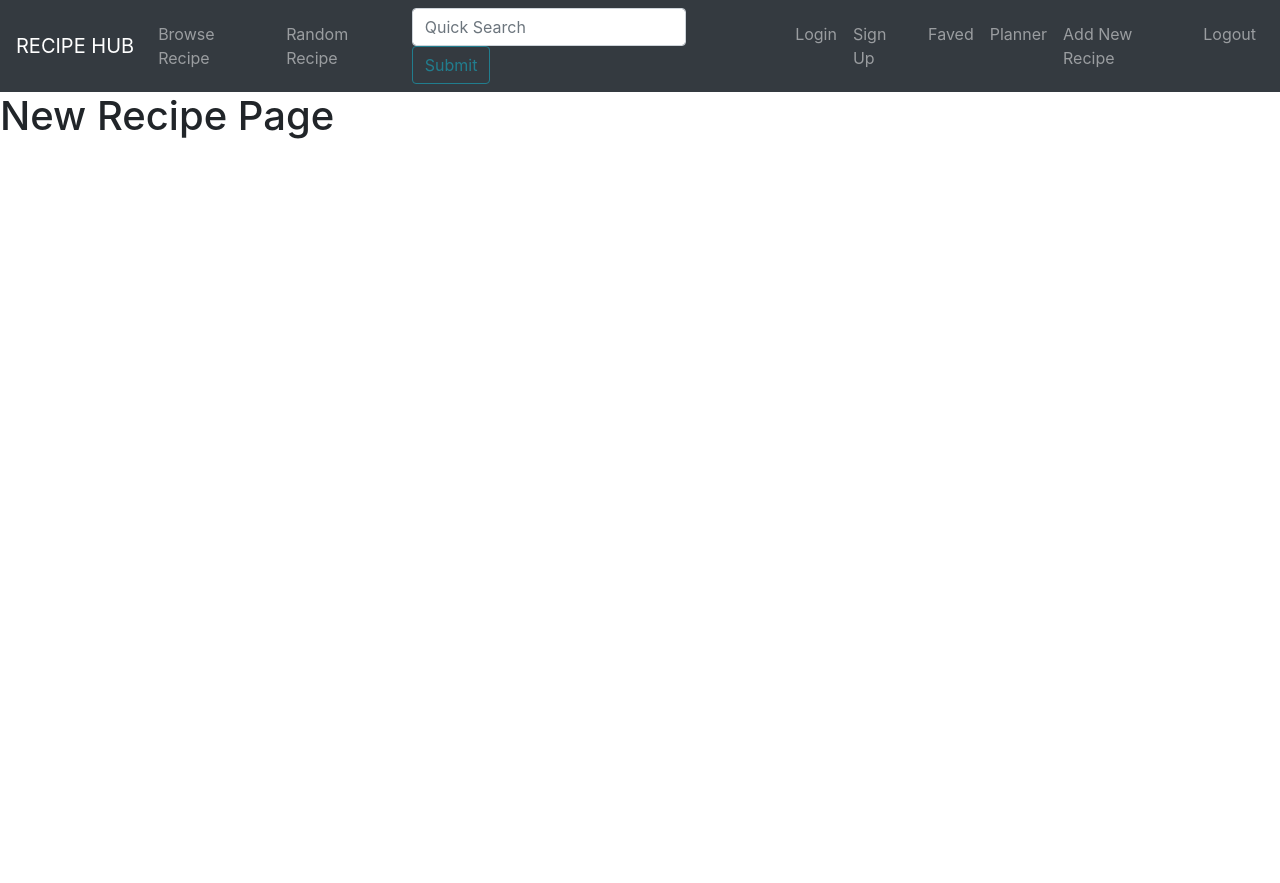
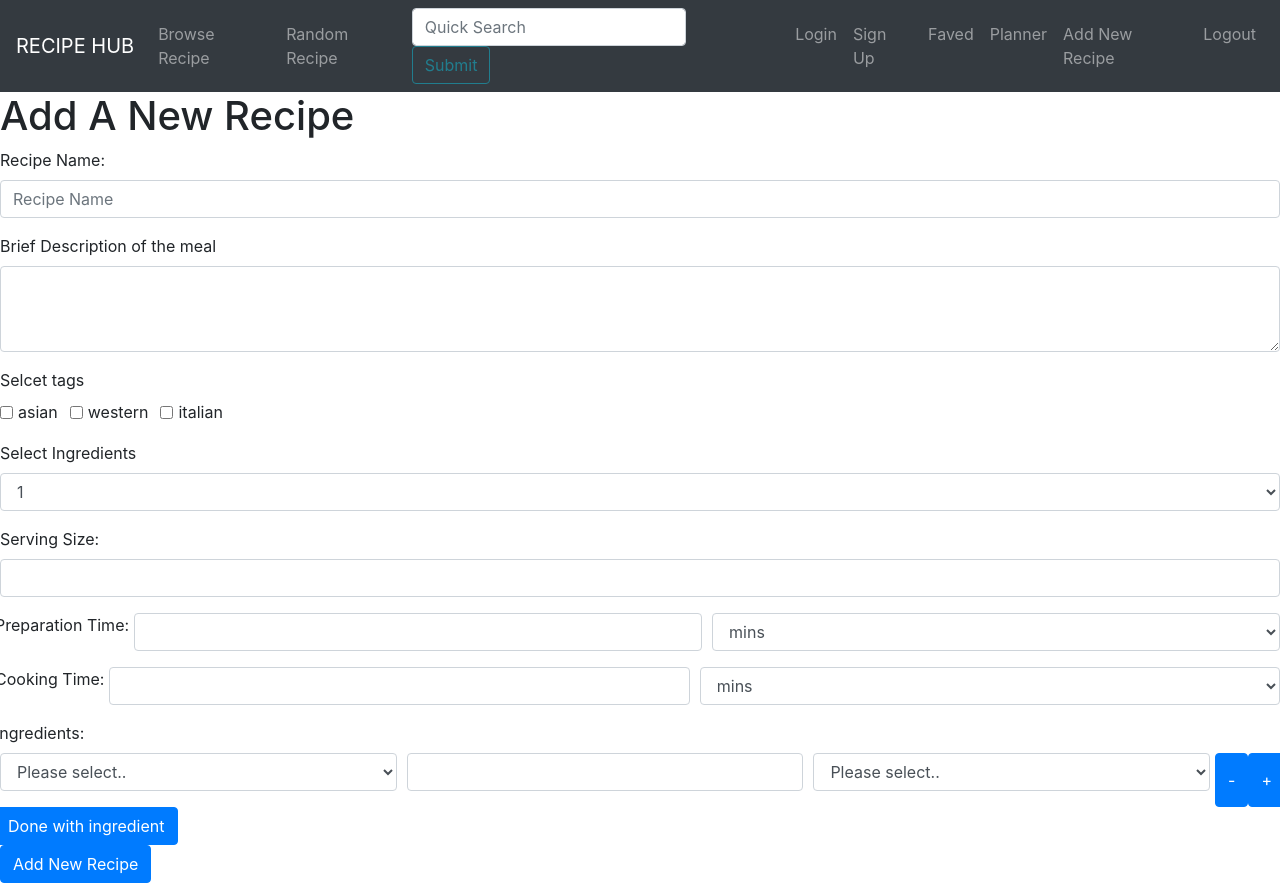
Before and after one commit to kalyak/Recipe-Hub, a React (Create React App) app in the folder client/: page /recipe/new in a window 1280 px wide. Before the commit the page ends 800 px from the top, so only its background shows below. Built offline with nearby package versions, Linux system fonts and the light colour scheme.

Commit message:
WIP. pending ingredients selection and instruction steps

```diff
--- a/client/src/components/pages/NewRecipePage.js
+++ b/client/src/components/pages/NewRecipePage.js
@@ -1,5 +1,311 @@
+import { useEffect, useState } from "react";
+import { Form, Col, Button } from "react-bootstrap";
+import { Redirect } from "react-router-dom";
+import axios from "axios";
+
 const NewRecipePage = () => {
-  return <h1>New Recipe Page</h1>;
+  const [availableTags, setAvailableTags] = useState([]);
+  const [availableIngredients, setAvailableIngredients] = useState([]);
+  const [done, setDone] = useState(false);
+  // const [selectedIngredient, setSelectedIngredient] = useState({
+  //   quantity: "",
+  //   units: "",
+  //   ingredient: "",
+  // });
+  const [selectedIngredientUnits, setSelectedIngredientUnits] = useState([]);
+  const [selectedIngredients, setSelectedIngredients] = useState([
+    { quantity: "", units: "", ingredient: "" },
+  ]);
+
+  const [formData, setFormData] = useState({
+    recipeName: "",
+    servingSize: "",
+    prepTime: "mins",
+    prepTimeUnit: "",
+    cookTime: "",
+    cookTimeUnit: "mins",
+    tags: [], //contain tags id
+    description: "",
+    imgURL: "",
+    ingredientList: [], // {quantity: "", units: "", ingredient: contains the id""}
+    instructions: [],
+  });
+
+  useEffect(() => {
+    // const getTags = axios.get("/tags");
+    // const getIngredients = axios.get("/ingredients");
+    // axios
+    //   .all([getTags, getIngredients])
+    //   .then(
+    //     axios.spread((...allData) => {
+    //       const allTags = allData[0].data
+    //       const allIngredients = allData[1].data
+    //       setAvailableTags(
+    //         allTags.map((tag) => {
+    //           return { ...tag, select: false };
+    //         })
+    //       );
+    //       setAvailableIngredients(allIngredients);
+    //     })
+    //   )
+    //   .catch((error) => {
+    //     console.log(error.response);
+    //   });
+
+    const allTags = [
+      { _id: 1, tagName: "asian", tagCategory: "cuisine" },
+      { _id: 2, tagName: "western", tagCategory: "cuisine" },
+      { _id: 3, tagName: "italian", tagCategory: "cuisine" },
+    ];
+    const allIngredients = [
+      { _id: 1, units: ["pieces"], ingredientName: "Egg" },
+      { _id: 2, units: ["tsp", "tbsp"], ingredientName: "salt" },
+      { _id: 3, units: ["g", "kg"], ingredientName: "rice" },
+    ];
+    setAvailableTags(
+      allTags.map((tag) => {
+        return { ...tag, checked: false };
+      })
+    );
+    setAvailableIngredients(allIngredients);
+  }, []);
+
+  const handleChange = (event) => {
+    setFormData((state) => {
+      return { ...state, [event.target.id]: event.target.value };
+    });
+  };
+
+  const handleIngredientSelect = (event, index) => {
+    console.log(event);
+    setSelectedIngredients((state) => {
+      return { ...state[index], [event.target.id]: event.target.value };
+    });
+
+    const selectedIngredient = availableIngredients.filter((ingredient) => {
+      return ingredient._id == event.target.value;
+    });
+
+    console.log("units:", selectedIngredient);
+    setSelectedIngredientUnits(selectedIngredient[0].units);
+  };
+
+  const capitalizeName = (str) => {
+    const splitStr = str.toLowerCase().split(" ");
+    for (let i = 0; i < splitStr.length; i++) {
+      splitStr[i] =
+        splitStr[i].charAt(0).toUpperCase() + splitStr[i].substring(1);
+    }
+    return splitStr.join(" ");
+  };
+
+  const handleNameChange = (event) => {
+    const name = capitalizeName(event.target.value);
+    setFormData((state) => {
+      return { ...state, recipeName: name };
+    });
+  };
+
+  const checkTagsChecked = () => {
+    const checkedTags = availableTags.filter((tag) => {
+      return tag.checked === true;
+    });
+    setFormData({ ...formData, tags: checkedTags._id });
+  };
+
+  const handleCheckChange = (index) => {
+    const tags = [...availableTags];
+    console.log("index", index);
+    console.log("tags", tags);
+    tags[index].checked = !tags[index].checked;
+    setAvailableTags(tags);
+    checkTagsChecked();
+  };
+
+  const handleSubmit = (event) => {
+    event.preventDefault();
+    // axios
+    //   .post("/recipe/new", formData)
+    //   .then((response) => {
+    //     setDone(true);
+    //   })
+    //   .catch((error) => {
+    //     console.log(error);
+    //   });
+    console.log(formData);
+  };
+
+  const handleSelect = (event) => {
+    console.log(event.target.value, event);
+    setFormData((state) => {
+      return { ...state, [event.target.id]: event.target.value };
+    });
+  };
+
+  if (done) {
+    return <Redirect to={"/"} />;
+  }
+  console.log(formData);
+  console.log(selectedIngredients);
+
+  return (
+    <>
+      <h1>Add A New Recipe</h1>
+      {availableTags.length > 0 && availableIngredients.length > 0 ? (
+        <Form>
+          <Form.Group controlId="recipeName">
+            <Form.Label>Recipe Name:</Form.Label>
+            <Form.Control
+              type="email"
+              placeholder="Recipe Name"
+              value={formData.recipeName}
+              // onNameChange={handleNameChange}
+              onChange={handleChange}
+            />
+          </Form.Group>
+          <Form.Group controlId="description">
+            <Form.Label>Brief Description of the meal</Form.Label>
+            <Form.Control
+              as="textarea"
+              rows={3}
+              value={formData.description}
+              onChange={handleChange}
+            />
+          </Form.Group>
+          <Form.Group controlId="tags">
+            <Form.Label>Selcet tags</Form.Label>
+            <br />
+            {availableTags.map((tag, index) => {
+              return (
+                <Form.Check
+                  inline
+                  label={tag.tagName}
+                  type="checkbox"
+                  id={`inline-checkbox-${tag.tagName}`}
+                  checked={tag.checked}
+                  onChange={() => handleCheckChange(index)}
+                />
+              );
+            })}
+          </Form.Group>
+          <Form.Group controlId="ingredientList">
+            <Form.Label>Select Ingredients</Form.Label>
+            <Form.Control as="select">
+              <option>1</option>
+              <option>2</option>
+              <option>3</option>
+              <option>4</option>
+              <option>5</option>
+            </Form.Control>
+          </Form.Group>
+          <Form.Group controlId="servingSize">
+            <Form.Label>Serving Size:</Form.Label>
+            <Form.Control
+              type="number"
+              value={formData.servingSize}
+              onChange={handleChange}
+            />
+          </Form.Group>
+          <Form.Row>
+            <Form.Label>Preparation Time:</Form.Label>
+            <Form.Group as={Col} controlId="prepTime">
+              <Form.Control
+                type="number"
+                value={formData.prepTime}
+                onChange={handleChange}
+              />
+            </Form.Group>
+            <Form.Group as={Col} controlId="prepTimeUnit">
+              <Form.Control
+                as="select"
+                onChange={(event) => handleSelect(event)}
+              >
+                <option value="mins">mins</option>
+                <option value="hours">hours</option>
+              </Form.Control>
+            </Form.Group>
+          </Form.Row>
+          <Form.Row>
+            <Form.Label>Cooking Time:</Form.Label>
+            <Form.Group as={Col} controlId="cookTime">
+              <Form.Control
+                type="number"
+                value={formData.cookTime}
+                onChange={handleChange}
+              />
+            </Form.Group>
+            <Form.Group as={Col} controlId="cookTimeUnit">
+              <Form.Control
+                as="select"
+                onChange={(event) => handleSelect(event)}
+              >
+                <option value="mins">mins</option>
+                <option value="hours">hours</option>
+              </Form.Control>
+            </Form.Group>
+          </Form.Row>
+          <Form.Row>
+            <Form.Label>Ingredients:</Form.Label>
+          </Form.Row>
+
+          {selectedIngredients.map((selectedIngredient, index) => {
+            return (
+              <Form.Row>
+                <Form.Group as={Col} controlId="ingredient">
+                  <Form.Control
+                    as="select"
+                    onChange={(event) => handleIngredientSelect(event)}
+                  >
+                    <option disabled selected>
+                      Please select..
+                    </option>
+                    {availableIngredients.map((ingredient) => {
+                      return (
+                        <option value={ingredient._id}>
+                          {ingredient.ingredientName}
+                        </option>
+                      );
+                    })}
+                  </Form.Control>
+                </Form.Group>
+                <Form.Group as={Col} controlId="quantity">
+                  <Form.Control
+                    type="number"
+                    value={selectedIngredient.quantity}
+                    onChange={handleIngredientSelect}
+                  />
+                </Form.Group>
+                <Form.Group as={Col} controlId="units">
+                  <Form.Control
+                    as="select"
+                    onChange={(event) => handleIngredientSelect(event)}
+                  >
+                    <option disabled selected>
+                      Please select..
+                    </option>
+                    {selectedIngredientUnits.map((unit) => {
+                      return <option value={unit}>{unit}</option>;
+                    })}
+                  </Form.Control>
+                </Form.Group>
+                <Button>-</Button>
+                <Button>+</Button>
+              </Form.Row>
+            );
+          })}
+
+          <Form.Row>
+            <Button>Done with ingredient</Button>
+          </Form.Row>
+          <Button type="submit" onSubmit={handleSubmit}>
+            Add New Recipe
+          </Button>
+        </Form>
+      ) : (
+        <p>Loading..</p>
+      )}
+    </>
+  );
 };
 
 export default NewRecipePage;
```
